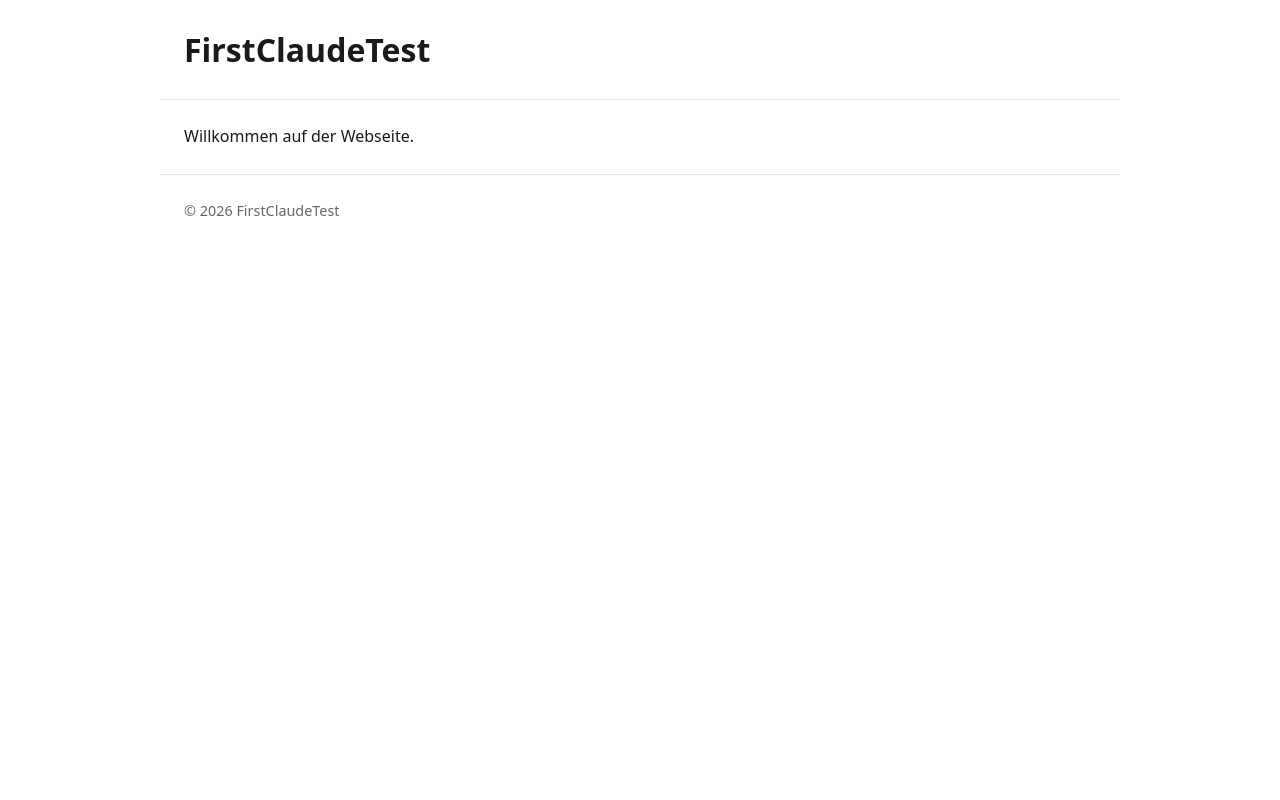
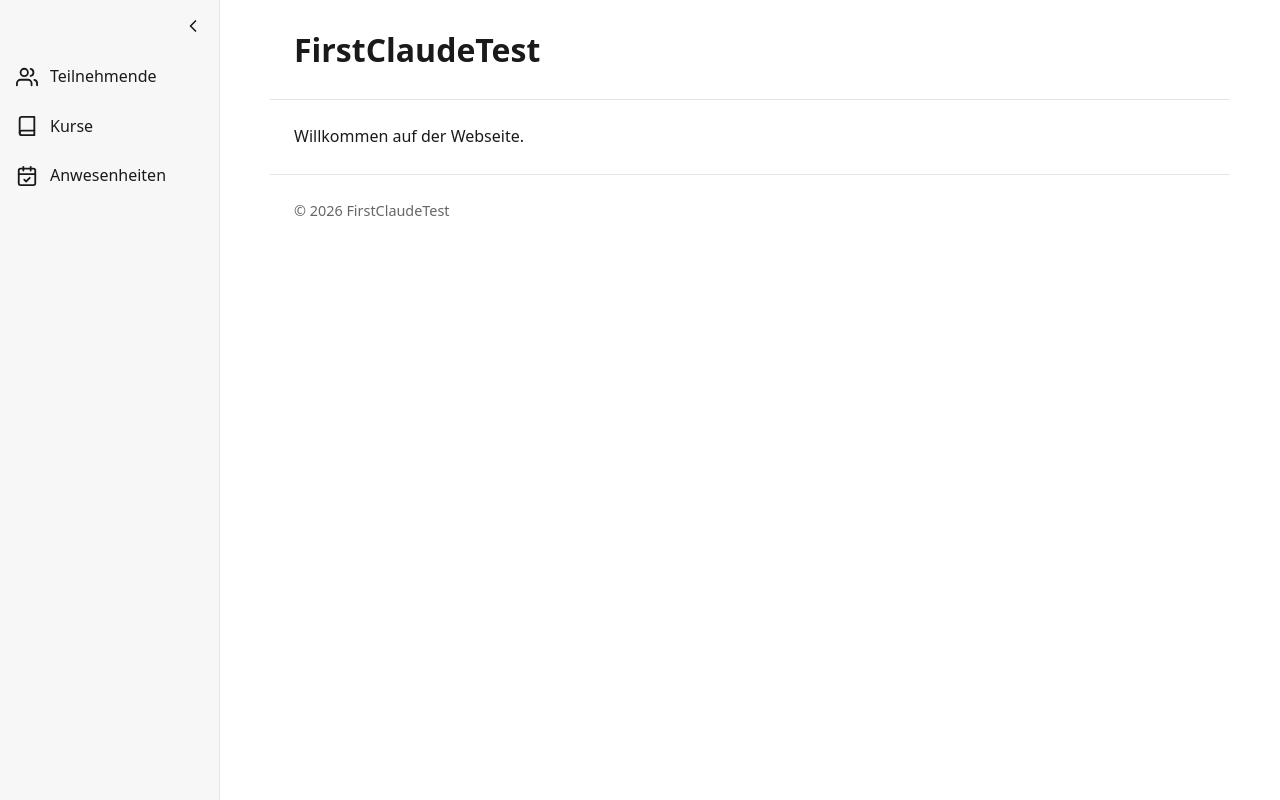
Before and after one commit to CodeWithAndreas/FirstClaudeTest, a plain HTML site: page index.html in a window 1280 px wide. Drawn offline with Linux system fonts and the light colour scheme.

Commit message:
Linkes Seitenmenu angelegt

```diff
--- a/css/style.css
+++ b/css/style.css
@@ -26,3 +26,97 @@ footer {
   color: #666;
   font-size: 0.9rem;
 }
+
+/* Layout */
+
+.app-layout {
+  display: flex;
+  min-height: 100vh;
+}
+
+.content {
+  flex: 1;
+  min-width: 0;
+}
+
+/* Sidebar */
+
+.sidebar {
+  width: 220px;
+  flex-shrink: 0;
+  background: #f7f7f8;
+  border-right: 1px solid #e5e5e5;
+  transition: width 0.2s ease;
+  overflow: hidden;
+}
+
+.sidebar.collapsed {
+  width: 64px;
+}
+
+.sidebar-toggle {
+  display: flex;
+  align-items: center;
+  justify-content: flex-end;
+  width: 100%;
+  padding: 1rem;
+  background: none;
+  border: none;
+  cursor: pointer;
+  color: #666;
+}
+
+.sidebar.collapsed .sidebar-toggle {
+  justify-content: center;
+}
+
+.sidebar-toggle:hover {
+  color: #1a1a1a;
+}
+
+.sidebar-toggle .icon-chevron {
+  width: 20px;
+  height: 20px;
+  transition: transform 0.2s ease;
+}
+
+.sidebar.collapsed .icon-chevron {
+  transform: rotate(180deg);
+}
+
+.sidebar-nav ul {
+  list-style: none;
+}
+
+.sidebar-link {
+  display: flex;
+  align-items: center;
+  gap: 0.75rem;
+  padding: 0.75rem 1rem;
+  color: #1a1a1a;
+  text-decoration: none;
+  white-space: nowrap;
+}
+
+.sidebar-link:hover {
+  background: #e9e9eb;
+}
+
+.sidebar.collapsed .sidebar-link {
+  justify-content: center;
+  padding: 0.75rem;
+}
+
+.sidebar-link .icon {
+  display: flex;
+  flex-shrink: 0;
+}
+
+.sidebar-link .icon svg {
+  width: 22px;
+  height: 22px;
+}
+
+.sidebar.collapsed .sidebar-link .label {
+  display: none;
+}
--- a/index.html
+++ b/index.html
@@ -7,6 +7,59 @@
   <link rel="stylesheet" href="css/style.css">
 </head>
 <body>
+  <div class="app-layout">
+    <aside class="sidebar" id="sidebar">
+      <button class="sidebar-toggle" id="sidebarToggle" aria-label="Menü einklappen" aria-expanded="true" aria-controls="sidebar">
+        <svg class="icon-chevron" viewBox="0 0 24 24" fill="none" stroke="currentColor" stroke-width="2" stroke-linecap="round" stroke-linejoin="round">
+          <polyline points="15 18 9 12 15 6"></polyline>
+        </svg>
+      </button>
+
+      <nav class="sidebar-nav">
+        <ul>
+          <li>
+            <a href="#" class="sidebar-link">
+              <span class="icon" aria-hidden="true">
+                <svg viewBox="0 0 24 24" fill="none" stroke="currentColor" stroke-width="2" stroke-linecap="round" stroke-linejoin="round">
+                  <path d="M17 21v-2a4 4 0 0 0-4-4H5a4 4 0 0 0-4 4v2"></path>
+                  <circle cx="9" cy="7" r="4"></circle>
+                  <path d="M23 21v-2a4 4 0 0 0-3-3.87"></path>
+                  <path d="M16 3.13a4 4 0 0 1 0 7.75"></path>
+                </svg>
+              </span>
+              <span class="label">Teilnehmende</span>
+            </a>
+          </li>
+          <li>
+            <a href="#" class="sidebar-link">
+              <span class="icon" aria-hidden="true">
+                <svg viewBox="0 0 24 24" fill="none" stroke="currentColor" stroke-width="2" stroke-linecap="round" stroke-linejoin="round">
+                  <path d="M4 19.5A2.5 2.5 0 0 1 6.5 17H20"></path>
+                  <path d="M6.5 2H20v20H6.5A2.5 2.5 0 0 1 4 19.5v-15A2.5 2.5 0 0 1 6.5 2z"></path>
+                </svg>
+              </span>
+              <span class="label">Kurse</span>
+            </a>
+          </li>
+          <li>
+            <a href="#" class="sidebar-link">
+              <span class="icon" aria-hidden="true">
+                <svg viewBox="0 0 24 24" fill="none" stroke="currentColor" stroke-width="2" stroke-linecap="round" stroke-linejoin="round">
+                  <rect x="3" y="4" width="18" height="18" rx="2"></rect>
+                  <line x1="16" y1="2" x2="16" y2="6"></line>
+                  <line x1="8" y1="2" x2="8" y2="6"></line>
+                  <line x1="3" y1="10" x2="21" y2="10"></line>
+                  <path d="m9 16 2 2 4-4"></path>
+                </svg>
+              </span>
+              <span class="label">Anwesenheiten</span>
+            </a>
+          </li>
+        </ul>
+      </nav>
+    </aside>
+
+    <div class="content">
       <header>
         <h1>FirstClaudeTest</h1>
       </header>
@@ -18,6 +71,8 @@
       <footer>
         <p>&copy; 2026 FirstClaudeTest</p>
       </footer>
+    </div>
+  </div>
 
   <script src="js/main.js"></script>
 </body>
--- a/js/main.js
+++ b/js/main.js
@@ -1 +1,10 @@
 console.log("FirstClaudeTest geladen");
+
+const sidebar = document.getElementById("sidebar");
+const sidebarToggle = document.getElementById("sidebarToggle");
+
+sidebarToggle.addEventListener("click", () => {
+  const collapsed = sidebar.classList.toggle("collapsed");
+  sidebarToggle.setAttribute("aria-expanded", String(!collapsed));
+  sidebarToggle.setAttribute("aria-label", collapsed ? "Menü ausklappen" : "Menü einklappen");
+});
```
Lines whose indentation alone changed are shown as unchanged.
